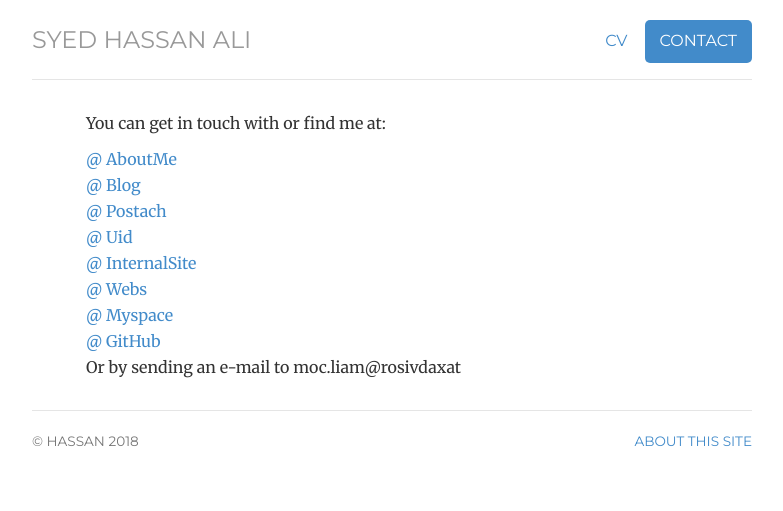
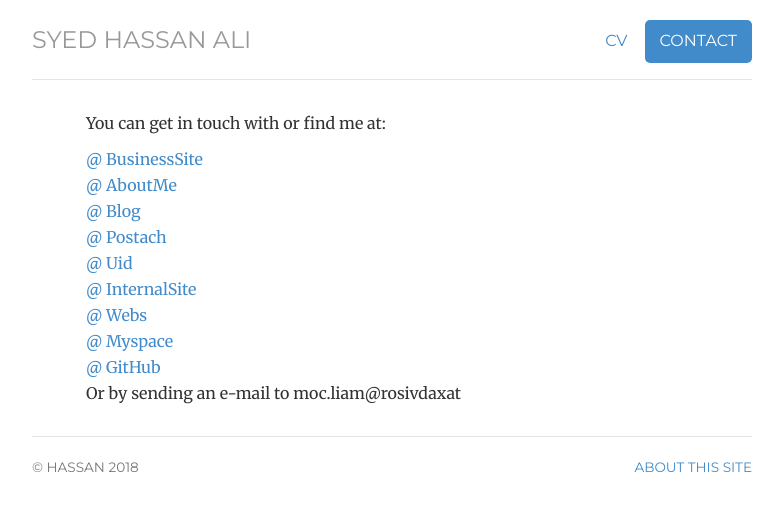
Before and after one commit to upodesta/taxadvisor, a Jekyll site: the page built from contact/index.html, in a window 1280 px wide. Shown: the top 511 px of the page, without its empty margins (248-1031 px from the left). Built offline with Jekyll 4.4.1, drawn with Linux system fonts in a browser that asks for light colours.

Commit message:
addbiz24

```diff
--- a/contact/index.html
+++ b/contact/index.html
@@ -12,6 +12,7 @@ description: Contact information for Syed Hasssan Ali, an Income tax and Company
 	<p>You can get in touch with or find me at:</p>
 
 	<ul class="list-unstyled">
+	<li><a href="http://hassanassociates.business.site">@ BusinessSite</a></li>
 	<li><a href="https://about.me/hassanbd/">@ AboutMe</a></li>
 	<li><a href="http://www.upodesta.ml">@ Blog</a></li>
 	<li><a href="http://upodesta.postach.io/">@ Postach</a></li>
```
